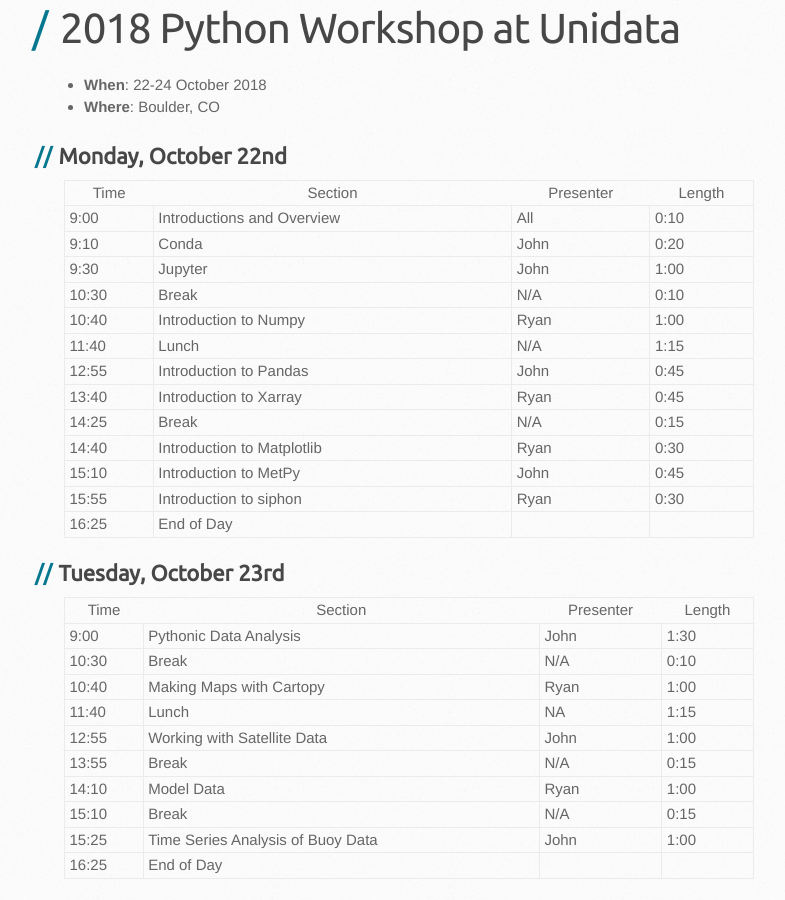
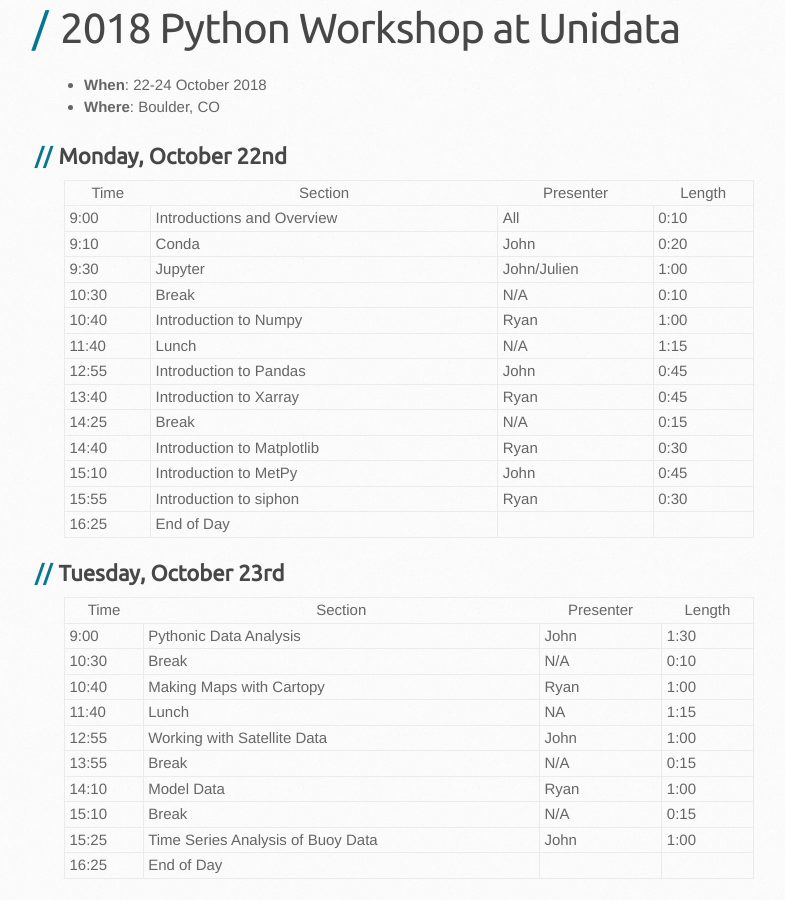
Before and after one commit to Unidata/python-workshop, a Jekyll site: the page built from events/unidata2018.md, in a window 1280 px wide and 900 px high, scrolled down 414 px. Shown: the whole window, without its empty margins (106-891 px from the left). Built offline with Jekyll 4.4.1, drawn with Linux system fonts in a browser that asks for light colours; some web fonts are replaced; our own code applies the rules of GitHub Pages for plain Markdown files.

Commit message:
Add Julien to teaching jupyter

```diff
--- a/events/unidata2018.md
+++ b/events/unidata2018.md
@@ -12,7 +12,7 @@
 |-------|----------------------------------------------|-------------|--------|
 | 9:00 | Introductions and Overview | All | 0:10 |
 | 9:10 | Conda | John | 0:20 |
-| 9:30 | Jupyter | John | 1:00 |
+| 9:30 | Jupyter | John/Julien | 1:00 |
 | 10:30 | Break | N/A | 0:10 |
 | 10:40 | Introduction to Numpy | Ryan | 1:00 |
 | 11:40 | Lunch | N/A | 1:15 |
```
